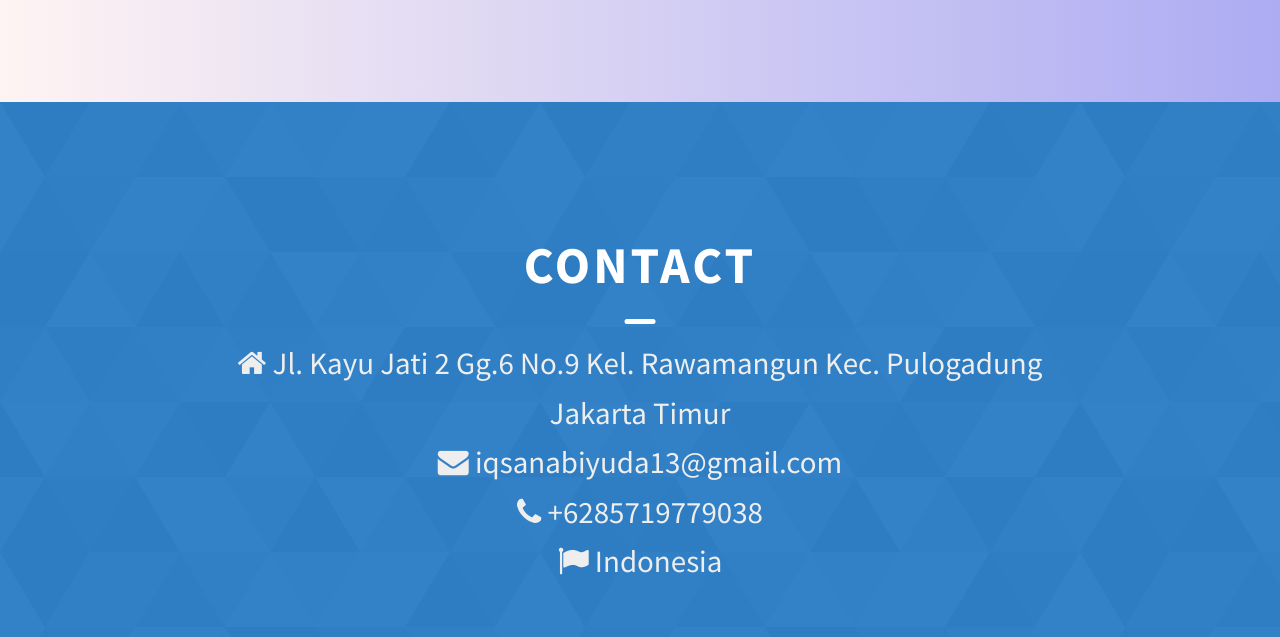
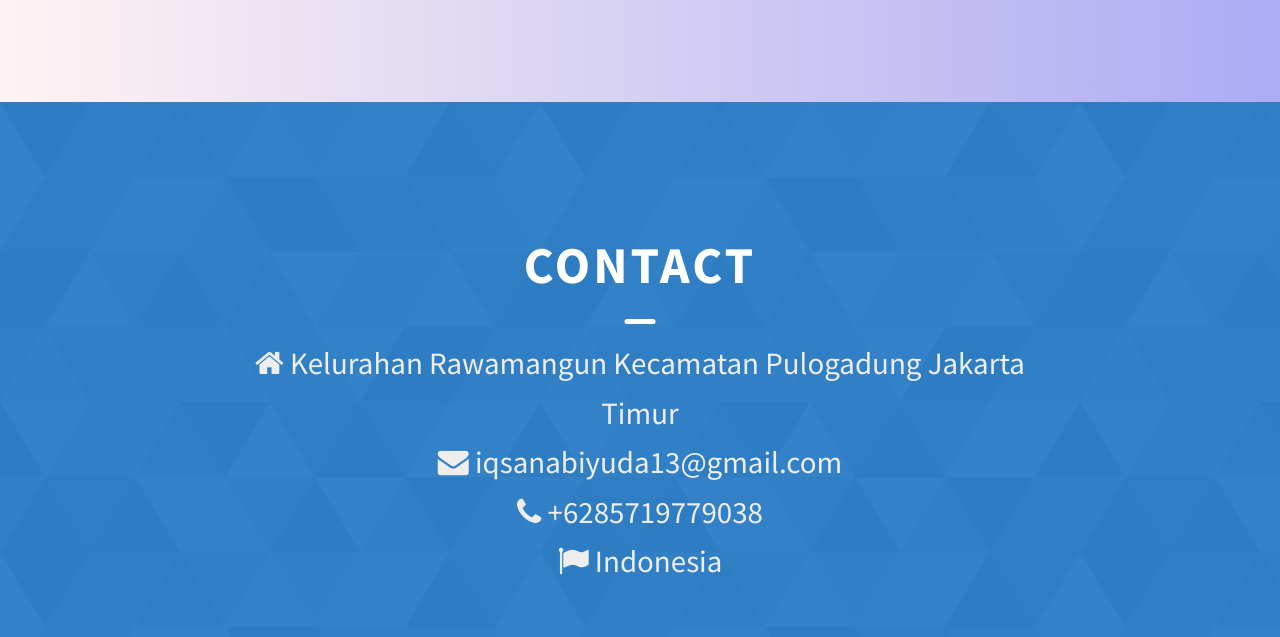
Before and after one commit to iqsanabiyuda/iqsanabiyuda.github.io, a website: page index.html in a window 1280 px wide. Shown: the part 5757-6394 px from the top of the page. Drawn offline with Linux system fonts and the light colour scheme.

Commit message:
ganti alamat

```diff
--- a/index.html
+++ b/index.html
@@ -299,7 +299,7 @@
         <h2 class="heading heading-sec heading-sec__mb-med">
           <span class="heading-sec__main heading-sec__main--lt">Contact</span>
           <span class="heading-sec__sub heading-sec__sub--lt">
-            <i class="fa fa-home" aria-hidden="true"></i> Jl. Kayu Jati 2 Gg.6 No.9 Kel. Rawamangun Kec. Pulogadung Jakarta Timur </p>
+            <i class="fa fa-home" aria-hidden="true"></i> Kelurahan Rawamangun Kecamatan Pulogadung Jakarta Timur </p>
             <i class="fa fa-envelope" aria-hidden="true"></i> iqsanabiyuda13@gmail.com </p>
             <i class="fa fa-phone" aria-hidden="true"></i> +6285719779038 </p>
             <i class="fa fa-flag" aria-hidden="true"></i> Indonesia </p>
```
